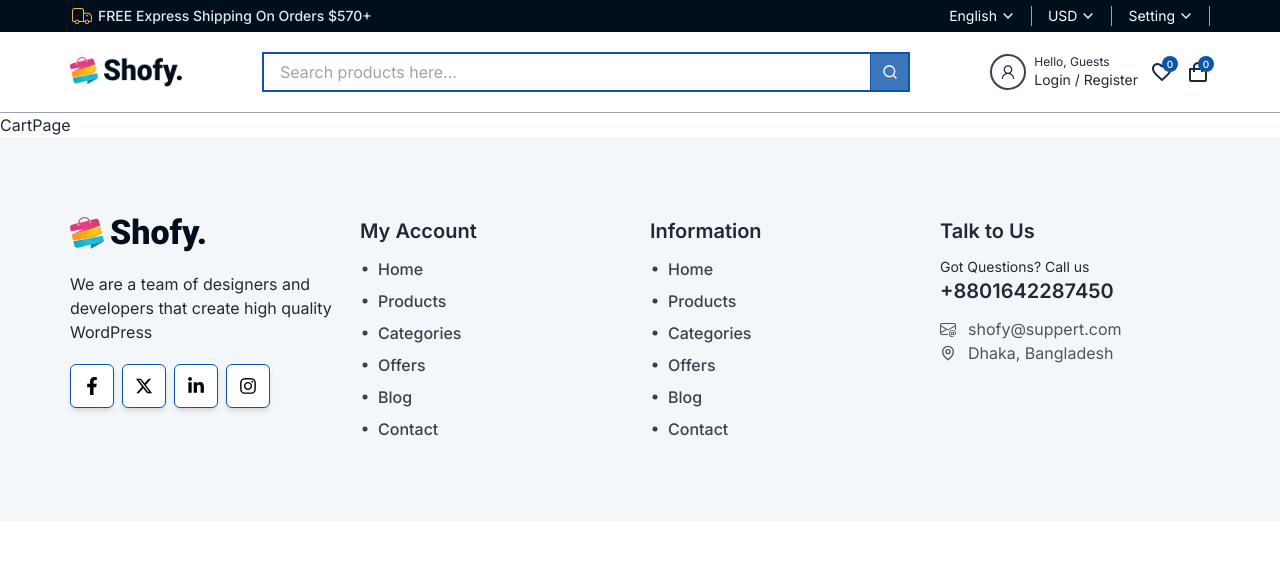
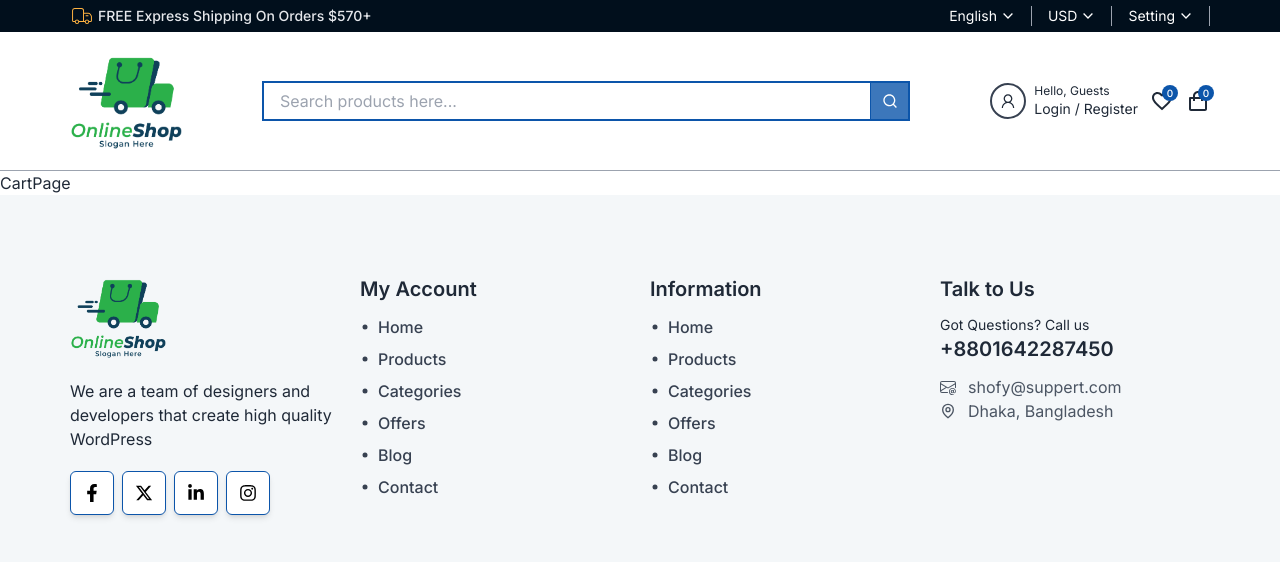
Before and after one commit to Mehebul02/shofy, a Next.js app: page /cart in a window 1280 px wide. Shown: the top 562 px of the page. Built offline with nearby package versions, Linux system fonts and the light colour scheme.

Commit message:
logo added

```diff
--- a/src/assets/index.ts
+++ b/src/assets/index.ts
@@ -1,4 +1,4 @@
-import logo from "./logo.png";
+import logo from "./e-commerce-logo.png";
 import notFound from "./notFound.png";
 import bannerImageOne from "./banner/bannerImageOne.png";
 import smartCard from '../assets/smart-watch.jpg'
--- a/src/components/Footer.tsx
+++ b/src/components/Footer.tsx
@@ -16,7 +16,7 @@ const Footer = () => {
       <Container className="grid grid-cols-1 md:grid-cols-2 lg:grid-cols-4 gap-5">
         <div className="flex flex-col items-start gap-y-5">
           <Link href={"/"}>
-            <Image src={logo} alt="logo" />
+            <Image src={logo} alt="logo"className="w-24" />
           </Link>
           <p>
             We are a team of designers and developers that create high quality
```
Also changed, not shown: src/assets/e-commerce-logo.png (added).
